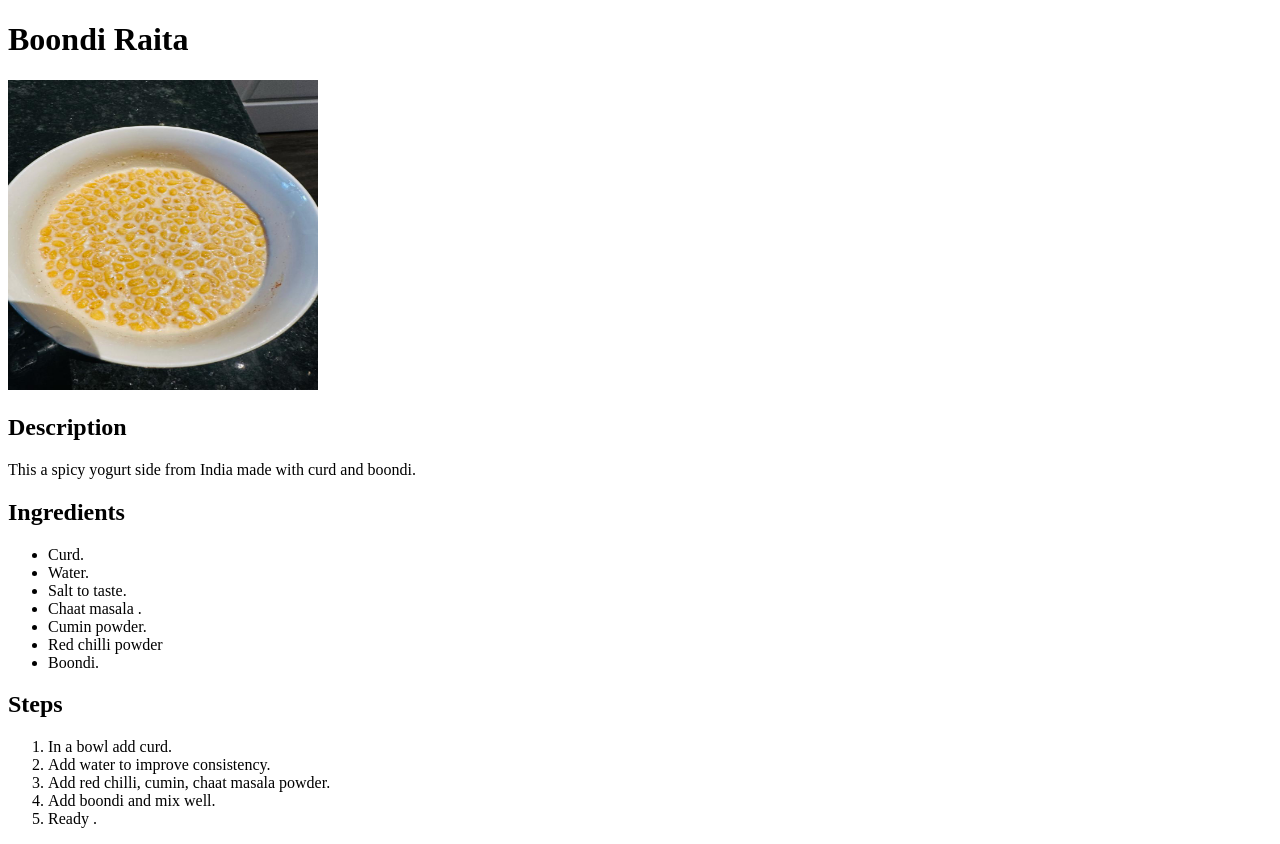
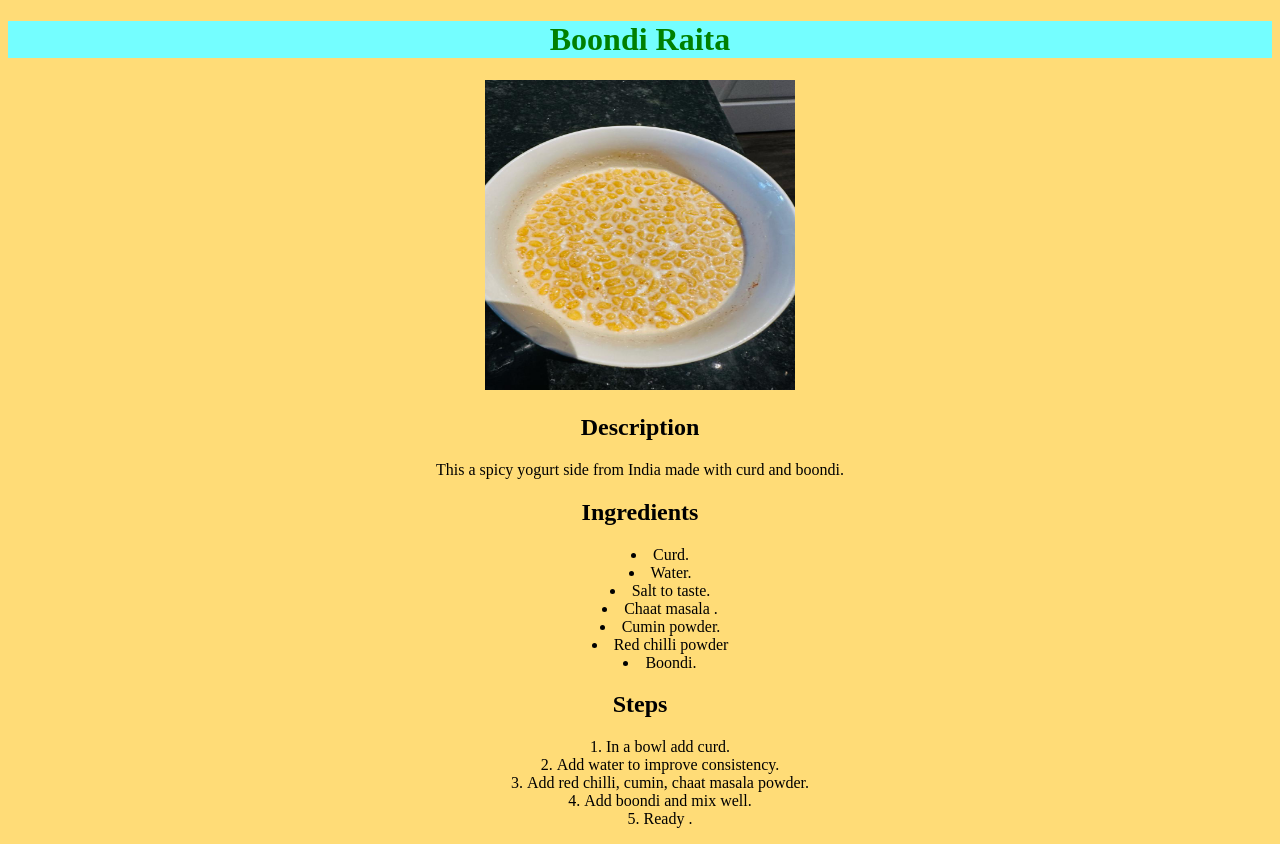
Before and after one commit to dsharmain/odin-recipes, a plain HTML site: page recipes/boondi-raita.html in a window 1280 px wide. Drawn offline with Linux system fonts and the light colour scheme.

Commit message:
Create styles.css

```diff
--- a/recipes/boondi-raita.html
+++ b/recipes/boondi-raita.html
@@ -3,7 +3,8 @@
 <head>
     <meta charset="UTF-8">
     <meta name="viewport" content="width=device-width, initial-scale=1.0">
-    <title>Document</title>
+    <title>Boond-Raita</title>
+    <link rel="stylesheet" href="../styles.css" />
 </head>
 <body>
     <h1>Boondi Raita</h1>
--- /dev/null
+++ b/styles.css
@@ -0,0 +1,15 @@
+body {
+    background: #ffdc77;
+    text-align: center;
+}
+
+h1 {
+    background:#74feff;
+    color:green;
+    font-family: "Lucida Handwriting";
+    text-align:center;
+}
+
+ul,ol {
+    list-style-position: inside;
+}
```
Also changed, not shown: index.html (+1 -0 lines), recipes/kadhi-daal.html (+2 -1 lines), recipes/lauki-badi.html (+2 -1 lines).
